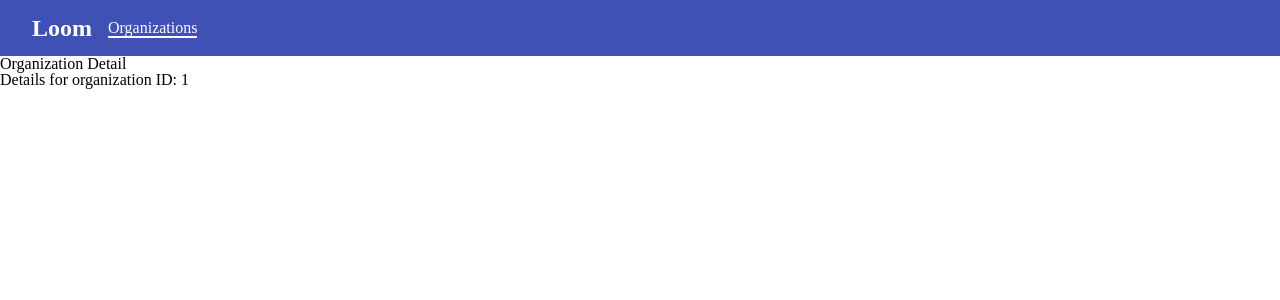
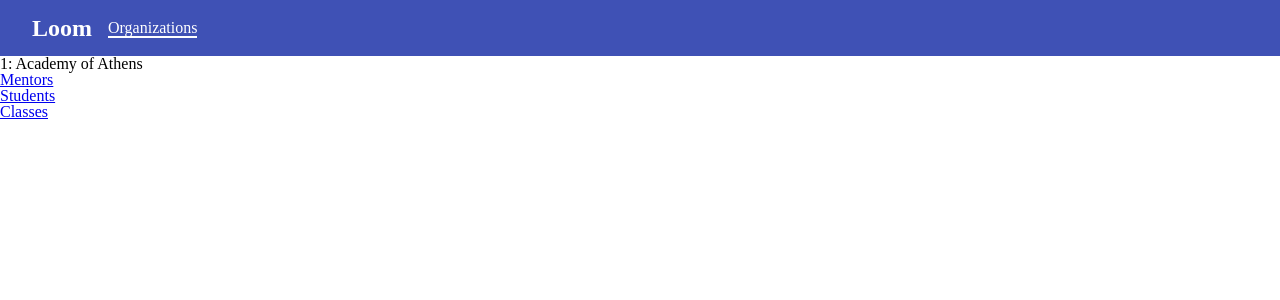
Before and after one commit to cashewpillar/loom, an Angular app: page /organizations/1 in a window 1280 px wide. Shown: the top 300 px of the page. Built offline with nearby package versions, Linux system fonts and the light colour scheme.

Commit message:
feat: initial services

```diff
--- /dev/null
+++ b/src/app/core/services/api.service.ts
@@ -0,0 +1,84 @@
+import { HttpParams } from '@angular/common/http';
+import { Injectable } from '@angular/core';
+import { Observable } from 'rxjs';
+
+@Injectable({
+  providedIn: 'root',
+})
+export class ApiService {
+  sheetEndpoint = 'sheets';
+  organizationEndpoint = 'organizations';
+
+  // Mock implementation
+  private organizations = [
+    { id: 1, name: 'Academy of Athens' },
+    { id: 2, name: 'Confucian School' },
+    { id: 3, name: 'Civil Rights Movement' },
+    { id: 4, name: 'Princeton University' },
+  ];
+
+  private sheets = [
+    { id: 1, name: 'Mentors', organizationId: 1 },
+    { id: 2, name: 'Students', organizationId: 1 },
+    { id: 3, name: 'Classes', organizationId: 1 },
+    { id: 4, name: 'Mentors', organizationId: 2 },
+    { id: 5, name: 'Students', organizationId: 2 },
+    { id: 6, name: 'Classes', organizationId: 2 },
+    { id: 7, name: 'Mentors', organizationId: 3 },
+    { id: 8, name: 'Students', organizationId: 3 },
+    { id: 9, name: 'Classes', organizationId: 3 },
+    { id: 10, name: 'Mentors', organizationId: 4 },
+    { id: 11, name: 'Students', organizationId: 4 },
+    { id: 12, name: 'Classes', organizationId: 4 },
+  ];
+
+  constructor() {}
+
+  get<T>(endpoint: string, params?: HttpParams): Observable<T> {
+    const endpointParts = endpoint.split('/');
+    if (endpointParts.length === 1 && endpointParts[0] === 'organizations') {
+      return new Observable((observer) => {
+        observer.next(this.organizations as unknown as T);
+        observer.complete();
+      });
+    } else if (
+      endpointParts.length === 2 &&
+      endpointParts[0] === this.organizationEndpoint
+    ) {
+      const organizationId = parseInt(endpointParts[1], 10);
+      const organization = this.organizations.find(
+        (organization) => organization.id === organizationId
+      );
+
+      if (organization) {
+        return new Observable((observer) => {
+          observer.next(organization as unknown as T);
+          observer.complete();
+        });
+      }
+    } else if (
+      endpointParts.length === 3 &&
+      endpointParts[0] === this.organizationEndpoint &&
+      endpointParts[2] === this.sheetEndpoint
+    ) {
+      const organizationId = parseInt(endpointParts[1], 10);
+      const organization = this.organizations.find(
+        (organization) => organization.id === organizationId
+      );
+      const sheets = this.sheets.filter(
+        (sheet) => sheet.organizationId === organizationId
+      );
+
+      if (organization) {
+        return new Observable((observer) => {
+          observer.next(sheets as unknown as T);
+          observer.complete();
+        });
+      }
+    }
+
+    return new Observable((observer) => {
+      observer.error(new Error(`Endpoint ${endpoint} not found.`));
+    });
+  }
+}
--- a/src/app/features/organizations/organization-detail/organization-detail.component.html
+++ b/src/app/features/organizations/organization-detail/organization-detail.component.html
@@ -1,4 +1,8 @@
-<h1>Organization Detail</h1>
-<p>Details for organization ID: {{ organizationId }}</p>
-
-<!-- Display the sheets or other details here -->
+<h1>{{ organizationId }}: {{ organization.name }}</h1>
+<ul>
+  <li *ngFor="let sheet of sheets">
+    <a [routerLink]="['/organizations', organizationId, 'sheets', sheet.id]">{{
+      sheet.name
+    }}</a>
+  </li>
+</ul>
--- a/src/app/features/organizations/organization-detail/organization-detail.component.ts
+++ b/src/app/features/organizations/organization-detail/organization-detail.component.ts
@@ -1,21 +1,46 @@
-import { Component } from '@angular/core';
-import { ActivatedRoute } from '@angular/router';
+import { Component, DestroyRef, inject } from '@angular/core';
+import { ActivatedRoute, RouterModule } from '@angular/router';
+import { Organization } from '../types/organization';
+import { OrganizationService } from '../services/organization.service';
+import { takeUntilDestroyed } from '@angular/core/rxjs-interop';
+import { Sheet } from '../../sheets/types/sheet';
+import { SheetService } from '../../sheets/services/sheet.service';
+import { NgFor } from '@angular/common';
 
 @Component({
   selector: 'app-organization-detail',
-  imports: [],
+  imports: [NgFor, RouterModule],
   templateUrl: './organization-detail.component.html',
   styleUrls: ['./organization-detail.component.scss'],
 })
 export class OrganizationDetailComponent {
+  private readonly destroyRef = inject(DestroyRef);
+
   organizationId: number = 0;
+  organization: Organization = { id: 0, name: '' };
+  sheets: Sheet[] = [];
 
-  constructor(private route: ActivatedRoute) {}
+  constructor(
+    private route: ActivatedRoute,
+    private organizationService: OrganizationService,
+    private sheetService: SheetService
+  ) {}
 
   ngOnInit() {
     this.route.params.subscribe((params) => {
       this.organizationId = +params['id'];
-      // Here, fetch organization data and sheets based on organizationId
+      this.organizationService
+        .getOrganizationById(this.organizationId)
+        .pipe(takeUntilDestroyed(this.destroyRef))
+        .subscribe((organization) => {
+          this.organization = organization;
+        });
+      this.sheetService
+        .getSheetsByOrganizationId(this.organizationId)
+        .pipe(takeUntilDestroyed(this.destroyRef))
+        .subscribe((sheets) => {
+          this.sheets = sheets;
+        });
     });
   }
 }
--- a/src/app/features/organizations/organization-list/organization-list.component.ts
+++ b/src/app/features/organizations/organization-list/organization-list.component.ts
@@ -1,6 +1,8 @@
 import { NgFor } from '@angular/common';
 import { Component } from '@angular/core';
 import { RouterModule } from '@angular/router';
+import { OrganizationService } from '../services/organization.service';
+import { Organization } from '../types/organization';
 
 @Component({
   selector: 'app-organization-list',
@@ -9,11 +11,15 @@ import { RouterModule } from '@angular/router';
   styleUrls: ['./organization-list.component.scss'],
 })
 export class OrganizationListComponent {
-  organizations = [
-    { id: 1, name: 'Organization 1' },
-    { id: 2, name: 'Organization 2' },
-    { id: 3, name: 'Organization 3' },
-  ];
+  organizations: Organization[] = [];
+
+  constructor(private organizationService: OrganizationService) {}
+
+  ngOnInit(): void {
+    this.organizationService.getOrganizations().subscribe((organizations) => {
+      this.organizations = organizations;
+    });
+  }
 
   trackById(index: number, item: any): number {
     return item.id;
--- /dev/null
+++ b/src/app/features/organizations/services/organization.service.ts
@@ -0,0 +1,23 @@
+import { Injectable } from '@angular/core';
+import { Organization } from '../types/organization';
+import { ApiService } from '../../../core/services/api.service';
+import { Observable } from 'rxjs';
+
+@Injectable({
+  providedIn: 'root',
+})
+export class OrganizationService {
+  endpoint: string;
+
+  constructor(private apiService: ApiService) {
+    this.endpoint = this.apiService.organizationEndpoint;
+  }
+
+  getOrganizations(): Observable<Organization[]> {
+    return this.apiService.get<Organization[]>(`${this.endpoint}`);
+  }
+
+  getOrganizationById(organizationId: number): Observable<Organization> {
+    return this.apiService.get<any>(`${this.endpoint}/${organizationId}`);
+  }
+}
--- /dev/null
+++ b/src/app/features/organizations/types/organization.ts
@@ -0,0 +1,4 @@
+export interface Organization {
+  id: number;
+  name: string;
+}
--- a/src/app/features/sheets/services/sheet.service.ts
+++ b/src/app/features/sheets/services/sheet.service.ts
@@ -1,29 +1,23 @@
 import { Injectable } from '@angular/core';
 import { Sheet } from '../types/sheet';
+import { ApiService } from '../../../core/services/api.service';
+import { Observable } from 'rxjs';
 
 @Injectable({
   providedIn: 'root',
 })
 export class SheetService {
-  // Mock implementation
-  private sheets = [
-    { id: 1, name: 'Mentors' },
-    { id: 2, name: 'Mentees' },
-  ];
+  endpoint: string;
+  organizationEndpoint: string;
 
-  constructor() {}
-
-  getSheets(): Sheet[] {
-    return this.sheets;
+  constructor(private apiService: ApiService) {
+    this.endpoint = this.apiService.sheetEndpoint;
+    this.organizationEndpoint = this.apiService.organizationEndpoint;
   }
 
-  getSheetById(sheetId: number): Sheet | undefined {
-    const sheet = this.sheets.find((sheet) => sheet.id === sheetId);
-
-    if (!sheet) {
-      throw new Error(`Sheet with ID ${sheetId} not found.`);
-    }
-
-    return sheet;
+  getSheetsByOrganizationId(organizationId: number): Observable<Sheet[]> {
+    return this.apiService.get<Sheet[]>(
+      `${this.organizationEndpoint}/${organizationId}/${this.endpoint}`
+    );
   }
 }
--- a/src/app/features/sheets/sheet-list/sheet-list.component.ts
+++ b/src/app/features/sheets/sheet-list/sheet-list.component.ts
@@ -1,10 +1,10 @@
-import { NgFor, NgIf } from '@angular/common';
+import { NgFor } from '@angular/common';
 import { Component } from '@angular/core';
 import { RouterModule } from '@angular/router';
 
 @Component({
   selector: 'app-sheet-list',
-  imports: [NgFor, NgIf, RouterModule],
+  imports: [NgFor, RouterModule],
   templateUrl: './sheet-list.component.html',
   styleUrls: ['./sheet-list.component.scss'],
 })
```
Also changed, not shown: 2 other files (tests, documents, lock files or other folders).
